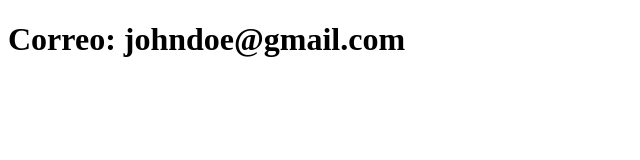
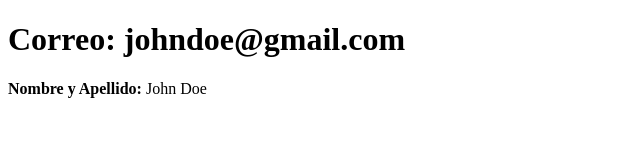
Before and after one commit to carls-ponce/sistema-registro, a plain HTML site: page contacto.html in a window 1280 px wide. Shown: the whole page, without its empty margins (0-640 px from the left). Drawn offline with Linux system fonts and the light colour scheme.

Commit message:
actualiza el index

```diff
--- a/contacto.html
+++ b/contacto.html
@@ -7,5 +7,6 @@
 </head>
 <body>
     <h1>Correo: johndoe@gmail.com</h1>
+    <p><strong>Nombre y Apellido: </strong>John Doe</p>
 </body>
 </html>
```
